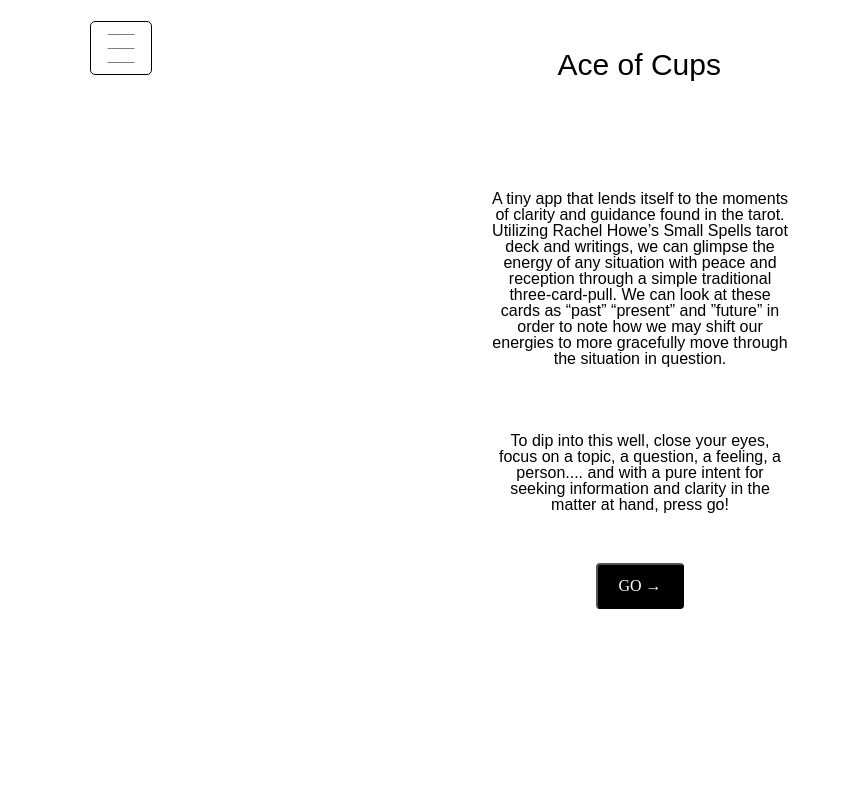
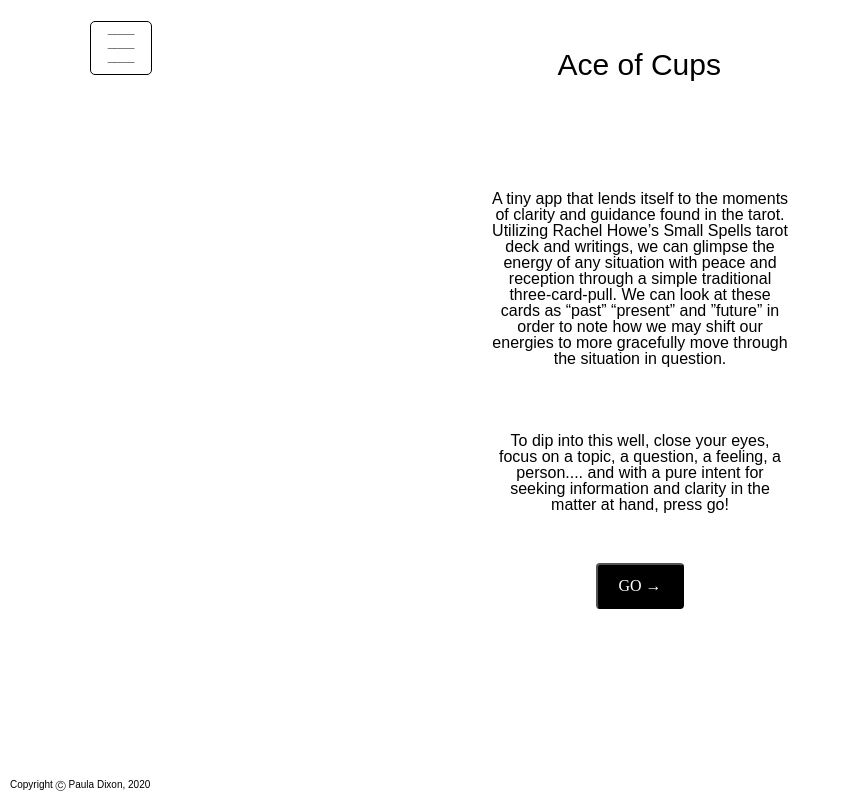
Before and after one commit to pauladixon/ace-of-cups, a React (Create React App) app: page / in a window 1280 px wide. Shown: the whole page, without its empty margins (0-841 px from the left). Built offline with nearby package versions, Linux system fonts and the light colour scheme.

Commit message:
added footer

```diff
--- a/src/pages/App/App.js
+++ b/src/pages/App/App.js
@@ -83,6 +83,9 @@
             <button className='go'>GO →</button>
           </Link>
         </div>
+        <footer>
+          Copyright Ⓒ Paula Dixon, 2020
+        </footer>
       </div>
     )
   }
--- a/src/pages/App/App.scss
+++ b/src/pages/App/App.scss
@@ -149,3 +149,13 @@
   align-items: center;
   margin-right: 225px;
 }
+
+footer {
+  position: fixed;
+  left: 0;
+  bottom: 0;
+  margin: 10px;
+  width: 100%;
+  font-size: 10px;
+
+}
```
Lines whose indentation alone changed are shown as unchanged.
